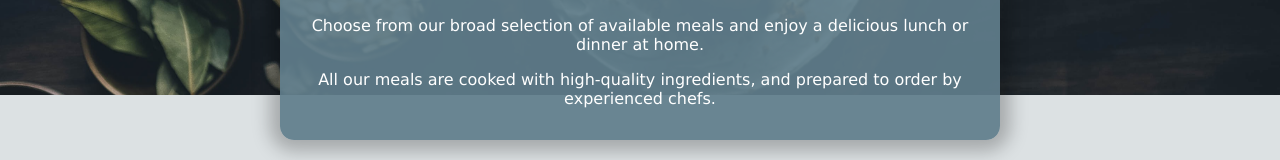
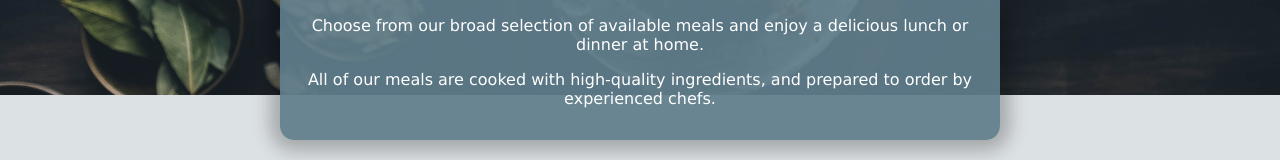
Before and after one commit to c-grigsby/food-order-frontend, a React (Create React App) app: page / in a window 1280 px wide. Shown: the part 305-465 px from the top of the page. Built offline with nearby package versions, Linux system fonts and the light colour scheme; no server answers.

Commit message:
@media MealSum.css

```diff
--- a/src/components/Cart/CartItem.module.css
+++ b/src/components/Cart/CartItem.module.css
@@ -69,7 +69,7 @@
   }
 }
 
-@media (max-width: 400px) {
+@media (max-width: 500px) {
   .actions {
     flex-direction: row;
   }
--- a/src/components/Meals/MealsSummary.js
+++ b/src/components/Meals/MealsSummary.js
@@ -10,8 +10,8 @@ const MealsSummary = () => {
         lunch or dinner at home.
       </p>
       <p>
-        All our meals are cooked with high-quality ingredients, and prepared to
-        order by experienced chefs.
+        All of our meals are cooked with high-quality ingredients, and prepared
+        to order by experienced chefs.
       </p>
     </section>
   );
--- a/src/components/UI/Modal.module.css
+++ b/src/components/UI/Modal.module.css
@@ -29,9 +29,12 @@
   }
 }
 
-@media (max-width: 400px) {
+@media (max-width: 500 px) {
   .modal {
+    position: fixed;
     top: 2vh;
+    left: 10%;
+    width: 80%;
   }
 }
 
```
